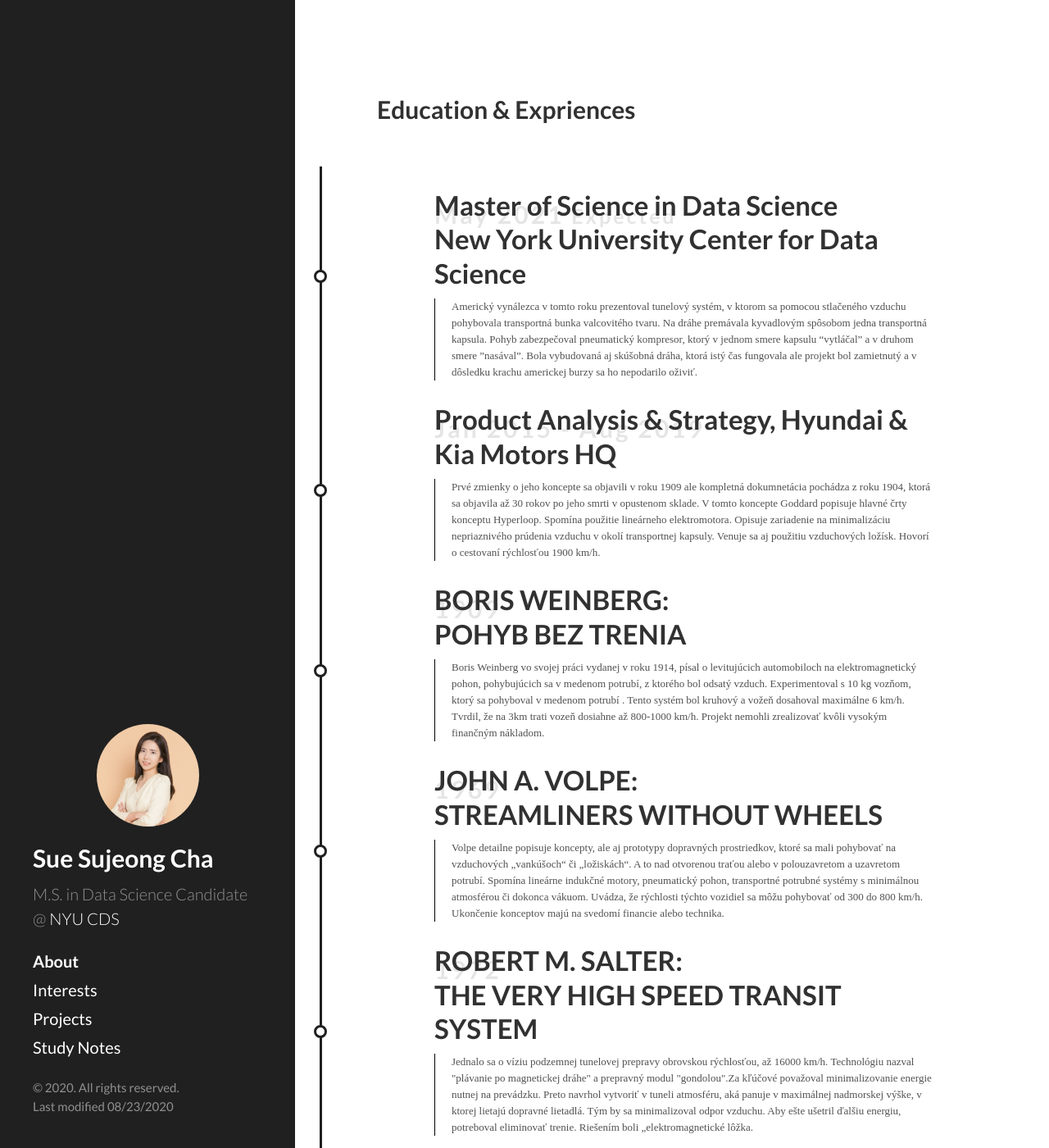
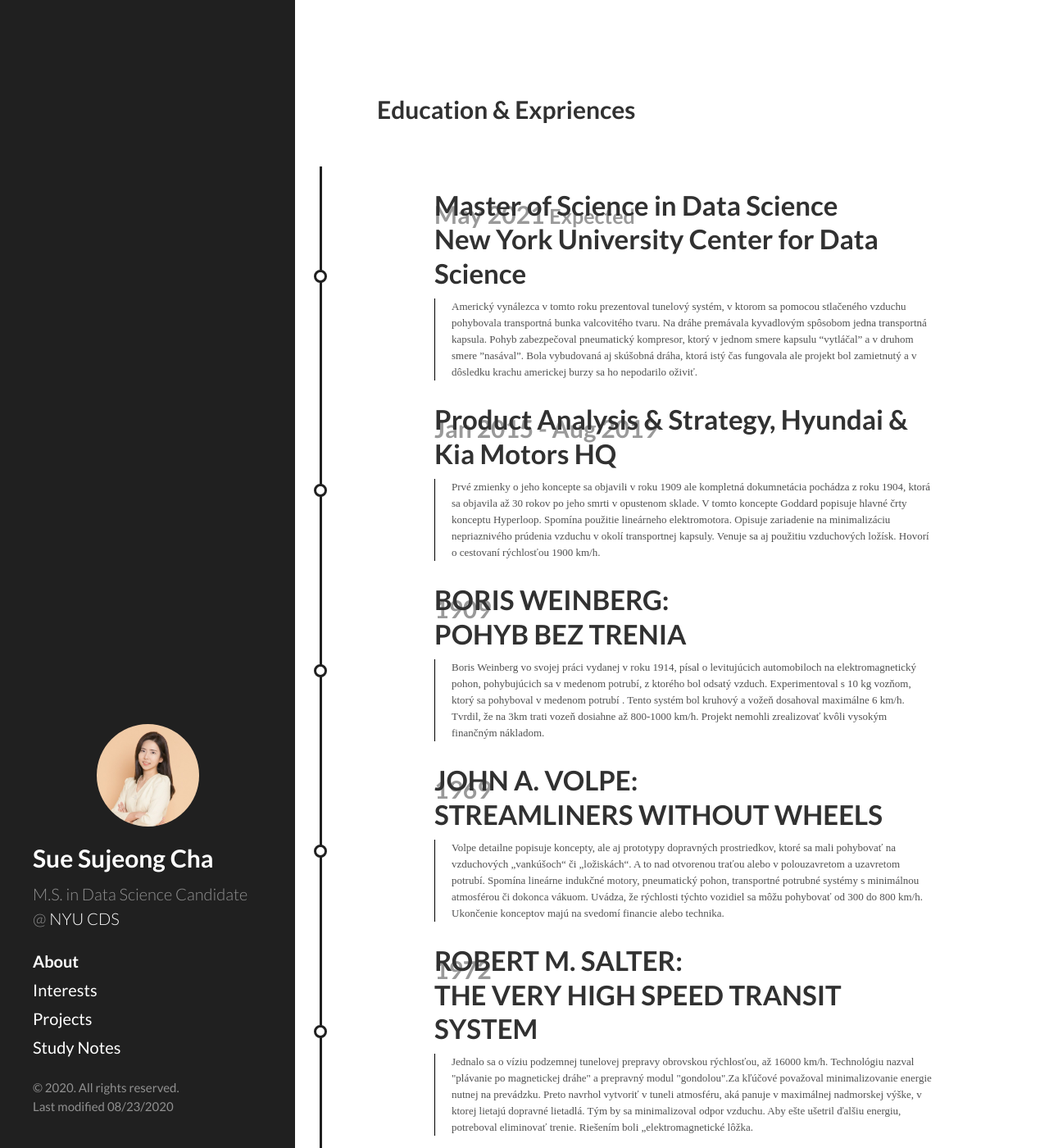
Before and after one commit to sujeongcha/sujeongcha.github.io, a Jekyll site: the page built from about.html, in a window 1280 px wide and 1400 px high. Shown: the whole window at 82% size. Built offline with Jekyll 4.4.1, drawn with Linux system fonts in a browser that asks for light colours; Markdown is read by kramdown in place of the engine named in the settings.

Commit message:
Update style.css

```diff
--- a/public/css/style.css
+++ b/public/css/style.css
@@ -30,9 +30,9 @@
 
 .timeline .column .title h1 {
 	font-size: 30px;
-	color: rgba(0,0,0,0.1);
+	color: #999;
 	font-family: "Lato", sans-serif;
-	letter-spacing: 3px;
+	letter-spacing: 0px;
 }
 
 .timeline .column .title h1:before {
```
